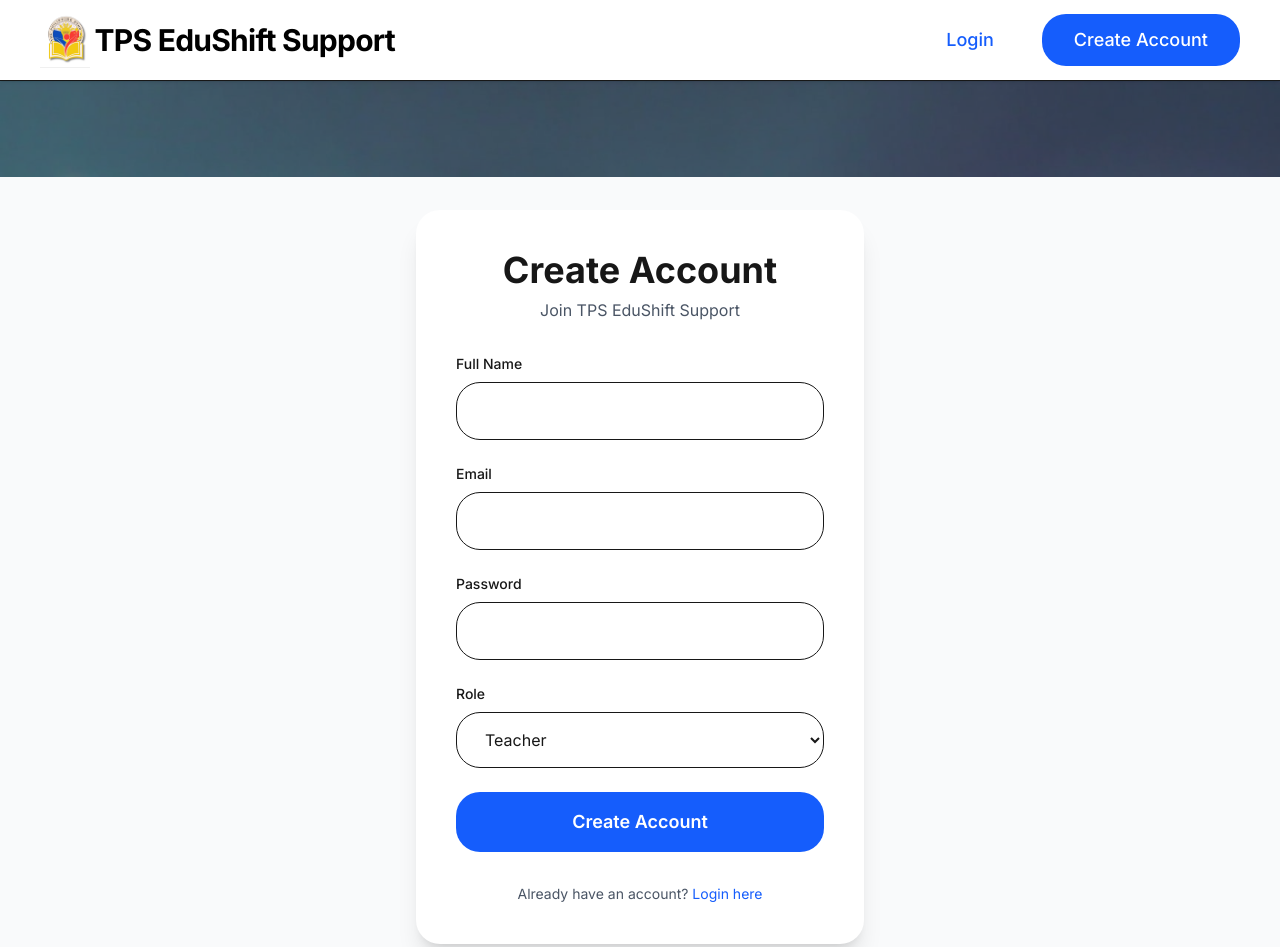
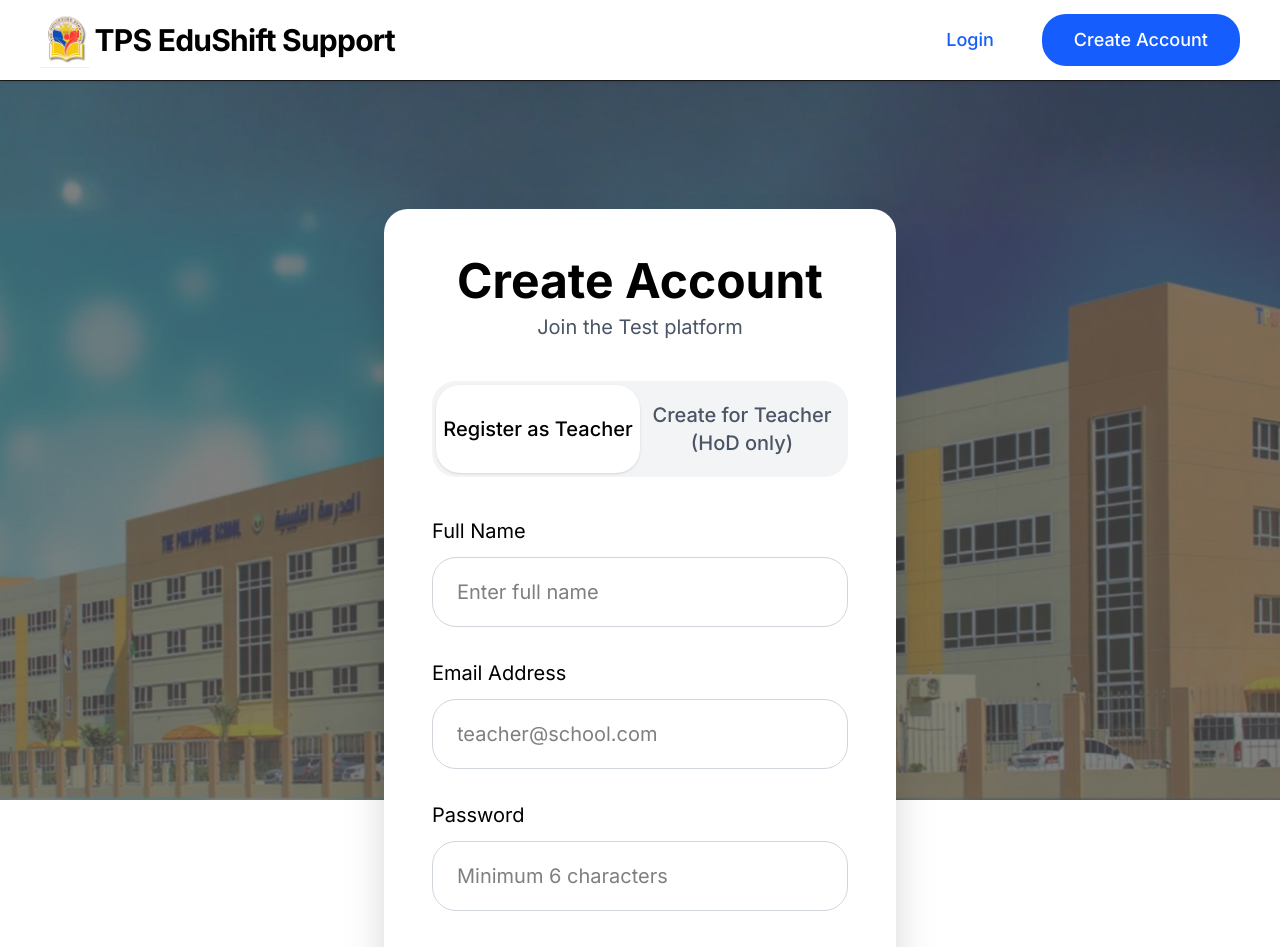
Before and after one commit to aemlsu/capstone-website, a Next.js app: page /signup in a window 1280 px wide. Shown: the top 947 px of the page. Built offline with nearby package versions, Linux system fonts and the light colour scheme.

Commit message:
Update page.tsx

```diff
--- a/app/signup/page.tsx
+++ b/app/signup/page.tsx
@@ -1,116 +1,171 @@
 'use client';
 
-import { useState } from 'react';
+import { useState, useEffect } from 'react';
 import { supabaseBrowser } from '@/lib/supabase';
 import { useRouter } from 'next/navigation';
-import Link from 'next/link';
+import Navbar from '@/components/Navbar';
 
 export default function SignupPage() {
   const router = useRouter();
+  const [isHoDMode, setIsHoDMode] = useState(false); // false = teacher self-register, true = HoD creates for teacher
+  const [loading, setLoading] = useState(false);
+  const [message, setMessage] = useState('');
+  const [currentUserRole, setCurrentUserRole] = useState<string | null>(null);
+
   const [fullName, setFullName] = useState('');
   const [email, setEmail] = useState('');
   const [password, setPassword] = useState('');
-  const [role, setRole] = useState<'teacher' | 'hod'>('teacher');
-  const [loading, setLoading] = useState(false);
-  const [error, setError] = useState('');
+  const [department, setDepartment] = useState('Ap/Esp');
+
+  const departments = [
+    'Ap/Esp', 'Arabic', 'English', 'Filipino', 'ICT/TLE',
+    'MAPEH', 'Math', 'MSCS', 'Science', 'KG', 'G1 & G2'
+  ];
+
+  useEffect(() => {
+    const checkCurrentUser = async () => {
+      const { data: { user } } = await supabaseBrowser.auth.getUser();
+      if (user) {
+        const { data: profile } = await supabaseBrowser
+          .from('profiles')
+          .select('role')
+          .eq('id', user.id)
+          .single();
+        setCurrentUserRole(profile?.role || null);
+      }
+    };
+    checkCurrentUser();
+  }, []);
 
   const handleSignup = async (e: React.FormEvent) => {
     e.preventDefault();
     setLoading(true);
-    setError('');
+    setMessage('');
 
-    const { data, error: signUpError } = await supabaseBrowser.auth.signUp({
+    const finalRole = isHoDMode ? 'teacher' : 'teacher'; // Teachers always register as teacher
+
+    const { data, error } = await supabaseBrowser.auth.signUp({
       email,
       password,
       options: {
         data: {
           full_name: fullName,
-          role: role,                    // ← This allows HoD to register as 'hod'
-        },
-      },
+          role: finalRole,
+          department: department,
+        }
+      }
     });
 
-    if (signUpError) {
-      setError(signUpError.message);
+    if (error) {
+      setMessage('Error: ' + error.message);
     } else {
-      alert('Account created successfully! Please check your email to confirm.');
-      router.push('/login');
+      setMessage('Account created successfully! Please check your email to confirm.');
+      // Auto redirect after success for self-register
+      if (!isHoDMode) {
+        setTimeout(() => router.push('/login'), 2000);
+      }
     }
 
     setLoading(false);
   };
 
   return (
-    <div className="min-h-screen flex items-center justify-center bg-gray-50">
-      <div className="max-w-md w-full bg-white rounded-3xl shadow-xl p-10">
-        <h1 className="text-4xl font-bold text-center mb-2">Create Account</h1>
-        <p className="text-center text-gray-600 mb-8">Join TPS EduShift Support</p>
+    <>
+      <div className=" flex items-center justify-center p-8">
+        <div className="bg-white rounded-3xl shadow-2xl p-12 max-w-lg w-full">
+          <h1 className="text-5xl font-bold text-black text-center mb-2">Create Account</h1>
+          <p className="text-center text-gray-600 text-xl mb-10">Join the Test platform</p>
 
-        <form onSubmit={handleSignup} className="space-y-6">
+          {/* Toggle between modes */}
+          <div className="flex bg-gray-100 rounded-3xl p-1 mb-10">
+            <button
+              onClick={() => setIsHoDMode(false)}
+              className={`flex-1 py-4 text-xl font-medium rounded-3xl transition ${!isHoDMode ? 'bg-white shadow text-black' : 'text-gray-600'}`}
+            >
+              Register as Teacher
+            </button>
+            <button
+              onClick={() => setIsHoDMode(true)}
+              className={`flex-1 py-4 text-xl font-medium rounded-3xl transition ${isHoDMode ? 'bg-white shadow text-black' : 'text-gray-600'}`}
+              disabled={currentUserRole !== 'hod' && currentUserRole !== 'admin'}
+            >
+              Create for Teacher (HoD only)
+            </button>
+          </div>
+
+          <form onSubmit={handleSignup} className="space-y-8">
             <div>
-            <label className="block text-sm font-medium mb-2">Full Name</label>
+              <label className="block text-xl text-black mb-3">Full Name</label>
               <input
                 type="text"
                 value={fullName}
                 onChange={(e) => setFullName(e.target.value)}
-              className="w-full border rounded-3xl px-6 py-4"
                 required
+                className="w-full px-6 py-5 border border-gray-300 rounded-3xl text-xl text-black"
+                placeholder="Enter full name"
               />
             </div>
 
             <div>
-            <label className="block text-sm font-medium mb-2">Email</label>
+              <label className="block text-xl text-black mb-3">Email Address</label>
               <input
                 type="email"
                 value={email}
                 onChange={(e) => setEmail(e.target.value)}
-              className="w-full border rounded-3xl px-6 py-4"
                 required
+                className="w-full px-6 py-5 border border-gray-300 rounded-3xl text-xl text-black"
+                placeholder="teacher@school.com"
               />
             </div>
 
             <div>
-            <label className="block text-sm font-medium mb-2">Password</label>
+              <label className="block text-xl text-black mb-3">Password</label>
               <input
                 type="password"
                 value={password}
                 onChange={(e) => setPassword(e.target.value)}
-              className="w-full border rounded-3xl px-6 py-4"
                 required
+                className="w-full px-6 py-5 border border-gray-300 rounded-3xl text-xl text-black"
+                placeholder="Minimum 6 characters"
               />
             </div>
 
-          {/* Role Selection - Allows HoD to sign up themselves */}
             <div>
-            <label className="block text-sm font-medium mb-2">Role</label>
+              <label className="block text-xl text-black mb-3">Department</label>
               <select
-              value={role}
-              onChange={(e) => setRole(e.target.value as 'teacher' | 'hod')}
-              className="w-full border rounded-3xl px-6 py-4"
+                value={department}
+                onChange={(e) => setDepartment(e.target.value)}
+                className="w-full px-6 py-5 border border-gray-300 rounded-3xl text-xl text-black bg-white"
               >
-              <option value="teacher">Teacher</option>
-              <option value="hod">Head of Department (HoD)</option>
+                {departments.map((dept) => (
+                  <option key={dept} value={dept}>{dept}</option>
+                ))}
               </select>
             </div>
-
-          {error && <p className="text-red-600 text-sm">{error}</p>}
 
             <button
               type="submit"
               disabled={loading}
-            className="w-full bg-blue-600 hover:bg-blue-700 text-white py-4 rounded-3xl font-semibold text-lg disabled:bg-gray-400"
+              className="w-full bg-blue-600 hover:bg-blue-700 text-white py-6 rounded-3xl text-2xl font-semibold transition disabled:opacity-70"
             >
-            {loading ? 'Creating Account...' : 'Create Account'}
+              {loading ? 'Creating Account...' : isHoDMode ? 'Create Teacher Account' : 'Register as Teacher'}
             </button>
           </form>
 
-        <p className="text-center text-sm text-gray-600 mt-8">
+          {message && (
+            <p className={`mt-6 text-center text-lg ${message.includes('Error') ? 'text-red-600' : 'text-green-600'}`}>
+              {message}
+            </p>
+          )}
+
+          <p className="text-center mt-8 text-gray-600">
             Already have an account?{' '}
-          <Link href="/login" className="text-blue-600 hover:underline">
+            <button onClick={() => router.push('/login')} className="text-blue-600 hover:underline font-medium">
               Login here
-          </Link>
+            </button>
           </p>
         </div>
       </div>
+    </>
   );
 }
```
Lines whose indentation alone changed are shown as unchanged.
